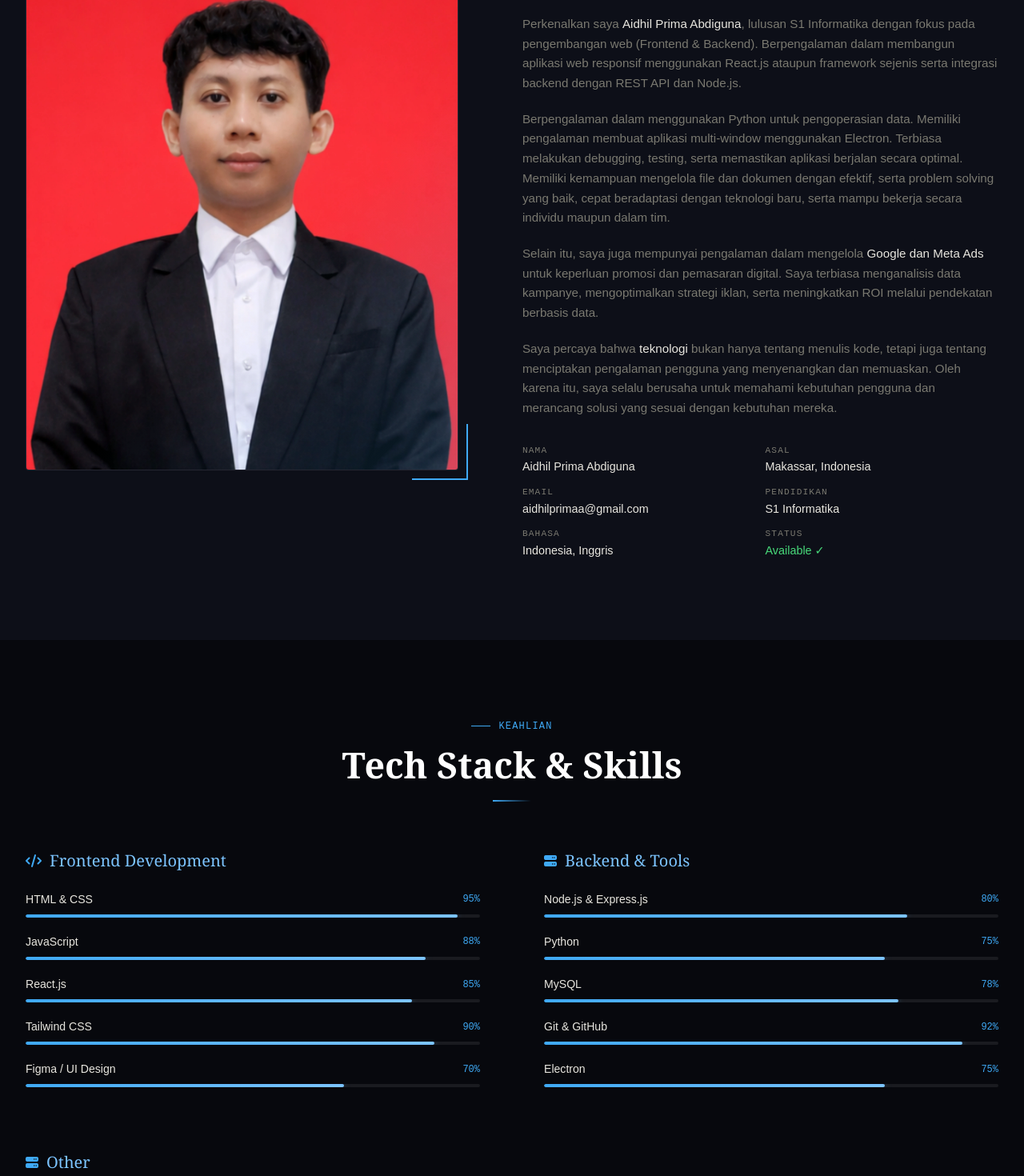
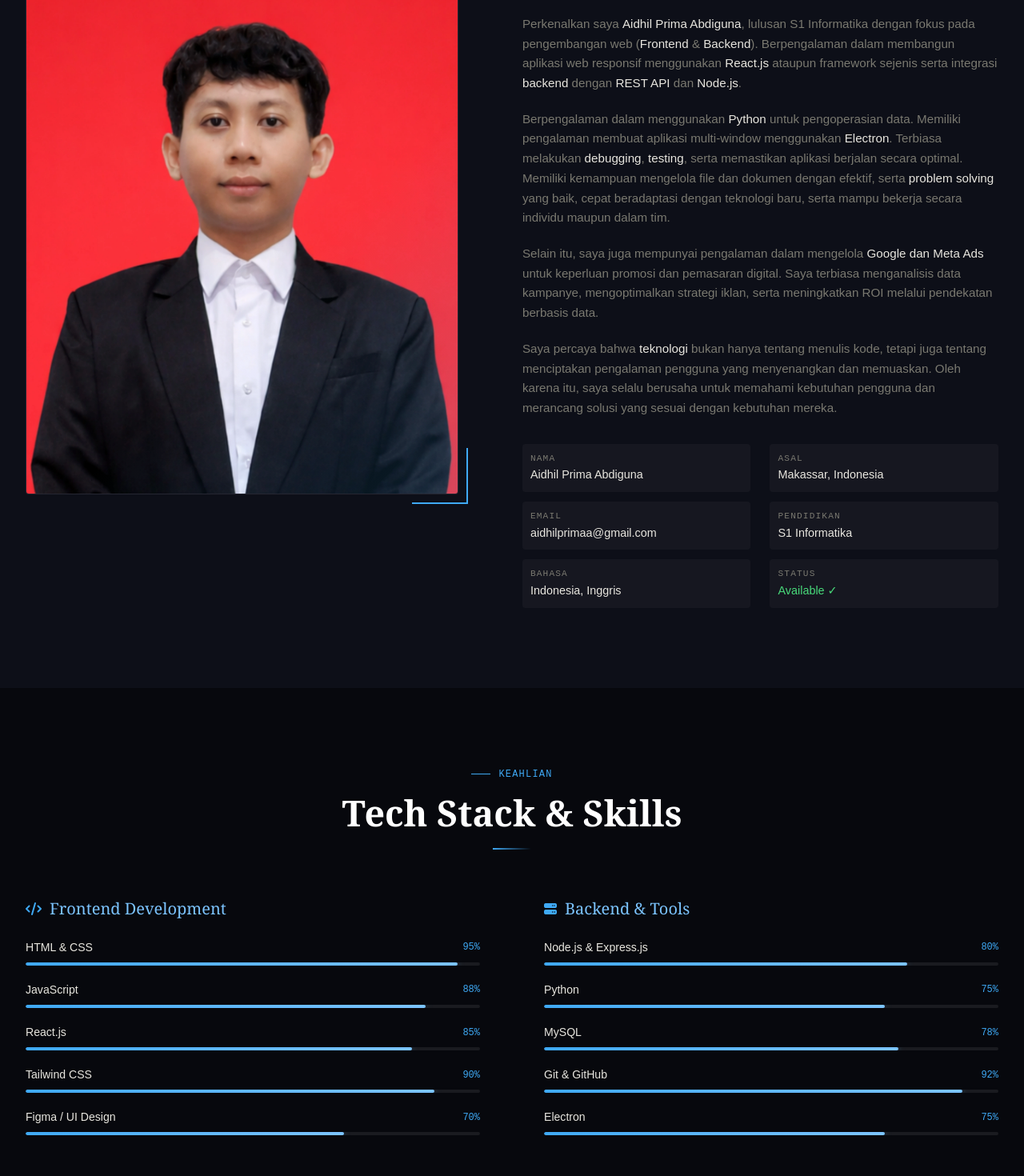
Before and after one commit to Qidil/portofolio-aidhil-pa-react, a React (Vite) app: page / in a window 1280 px wide. Shown: the part 1100-2570 px from the top of the page at 80% size. Built offline with nearby package versions, Linux system fonts and the light colour scheme.

Commit message:
revisi tampilan mobile + perubahan beberapa logo + highlight hook di about

```diff
--- a/src/components/About.jsx
+++ b/src/components/About.jsx
@@ -39,9 +39,9 @@ export default function About() {
               <p key={idx} className="text-[0.95rem] text-brand-muted leading-relaxed mb-5" dangerouslySetInnerHTML={{ __html: para }} />
             ))}
 
-            <div className="grid grid-cols-2 gap-3 mt-8">
+            <div className="grid grid-cols-1 md:grid-cols-2 gap-x-6 gap-y-3 mt-8">
               {about.infoGrid.map((info, idx) => (
-                <div key={idx} className="flex flex-col gap-0.5">
+                <div key={idx} className="flex flex-col gap-0.5 p-2.5 rounded-sm bg-brand-card">
                   <p className="font-mono text-[0.7rem] text-brand-muted tracking-widest uppercase">{info.label}</p>
                   <p className="text-[0.9rem] text-brand-text font-medium" style={info.value === 'Available ✓' ? { color: '#48d97a' } : {}}>{info.value}</p>
                 </div>
--- a/src/components/Certificates.jsx
+++ b/src/components/Certificates.jsx
@@ -42,7 +42,7 @@ export default function Certificates() {
                     background: 'var(--color-brand-gold-glow)',
                     border: '1px solid rgba(63,169,245,.25)',
                   }}>
-                    <i className="fas fa-database"></i>
+                    <i className={cert.icon}></i>
                   </div>
                   <p className="font-serif text-lg font-semibold text-white mb-2.5">{cert.title}</p>
                   <p className="text-[0.86rem] text-brand-muted leading-relaxed">{cert.issuer} — {cert.date}</p>
--- a/src/data/portfolio.js
+++ b/src/data/portfolio.js
@@ -15,8 +15,8 @@ export const personalInfo = {
 
 export const about = {
   paragraphs: [
-    'Perkenalkan saya <span class="highlight">Aidhil Prima Abdiguna</span>, lulusan S1 Informatika dengan fokus pada pengembangan web (Frontend & Backend). Berpengalaman dalam membangun aplikasi web responsif menggunakan React.js ataupun framework sejenis serta integrasi backend dengan REST API dan Node.js.',
-    'Berpengalaman dalam menggunakan Python untuk pengoperasian data. Memiliki pengalaman membuat aplikasi multi-window menggunakan Electron. Terbiasa melakukan debugging, testing, serta memastikan aplikasi berjalan secara optimal. Memiliki kemampuan mengelola file dan dokumen dengan efektif, serta problem solving yang baik, cepat beradaptasi dengan teknologi baru, serta mampu bekerja secara individu maupun dalam tim.',
+    'Perkenalkan saya <span class="highlight">Aidhil Prima Abdiguna</span>, lulusan S1 Informatika dengan fokus pada pengembangan web (<span class="highlight">Frontend</span> & <span class="highlight">Backend</span>). Berpengalaman dalam membangun aplikasi web responsif menggunakan <span class="highlight">React.js</span> ataupun framework sejenis serta integrasi <span class="highlight">backend</span> dengan <span class="highlight">REST API</span> dan <span class="highlight">Node.js</span>.',
+    'Berpengalaman dalam menggunakan <span class="highlight">Python</span> untuk pengoperasian data. Memiliki pengalaman membuat aplikasi multi-window menggunakan <span class="highlight">Electron</span>. Terbiasa melakukan <span class="highlight">debugging</span>, <span class="highlight">testing</span>, serta memastikan aplikasi berjalan secara optimal. Memiliki kemampuan mengelola file dan dokumen dengan efektif, serta <span class="highlight">problem solving</span> yang baik, cepat beradaptasi dengan teknologi baru, serta mampu bekerja secara individu maupun dalam tim.',
     'Selain itu, saya juga mempunyai pengalaman dalam mengelola <span class="highlight">Google dan Meta Ads</span> untuk keperluan promosi dan pemasaran digital. Saya terbiasa menganalisis data kampanye, mengoptimalkan strategi iklan, serta meningkatkan ROI melalui pendekatan berbasis data.',
     'Saya percaya bahwa <span class="highlight">teknologi</span> bukan hanya tentang menulis kode, tetapi juga tentang menciptakan pengalaman pengguna yang menyenangkan dan memuaskan. Oleh karena itu, saya selalu berusaha untuk memahami kebutuhan pengguna dan merancang solusi yang sesuai dengan kebutuhan mereka.',
   ],
@@ -55,7 +55,7 @@ export const skills = [
   },
   {
     category: 'Other',
-    icon: 'fa-server',
+    icon: 'fa-toolbox',
     items: [
       { name: 'Google & Meta Ads', percentage: 75 },
       { name: 'Office tools (Word, Excel, PowerPoint)', percentage: 72 },
@@ -140,6 +140,7 @@ export const projects = [
 export const certificates = [
   {
     title: 'Database Programming with SQL',
+    icon: 'fas fa-database',
     issuer: 'Oracle Academy',
     date: 'Oktober 2023',
     description: 'Menguasai Dasar-Dasar SQL, membangun dan mengelola database, menulis query SQL untuk mengambil dan menganalisis data, serta mengimplementasikan praktik terbaik dalam pengelolaan database relasional.',
@@ -153,6 +154,7 @@ export const certificates = [
   },
   {
     title: 'Database Design',
+    icon: 'fas fa-database',
     issuer: 'Oracle Academy',
     date: 'Oktober 2023',
     description: 'Perancangan database relasional dengan entity relationship diagram, normalisasi database, dan implementasi skema database yang efisien.',
@@ -166,6 +168,7 @@ export const certificates = [
   },
   {
     title: 'Pelatihan Junior Web Developer',
+    icon: 'fas fa-laptop-code',
     issuer: 'BNSP dan VSGA Digitalent Scholarship',
     date: 'Juni 2024',
     description: 'Pelatihan dan sertifikasi Junior Web Developer sesuai SKKNI.',
@@ -178,6 +181,7 @@ export const certificates = [
   },
   {
     title: 'Sertifikasi Web Developer',
+    icon: 'fas fa-laptop-code',
     issuer: 'BNSP dan VSGA Digitalent Scholarship',
     date: 'Juni 2024',
     description: 'Sertifikasi kompetensi Web Developer bersertifikat BNSP.',
@@ -190,6 +194,7 @@ export const certificates = [
   },
   {
     title: 'Certificate of Skill Specialization, Frontend - HTML',
+    icon: 'fab fa-html5',
     issuer: 'MySKill.id',
     date: 'April 2026',
     description: 'Spesialisasi Frontend HTML.',
@@ -202,6 +207,7 @@ export const certificates = [
   },
   {
     title: 'Certificate of Skill Specialization, Frontend - CSS',
+    icon: 'fab fa-css3-alt',
     issuer: 'MySKill.id',
     date: 'April 2026',
     description: 'Spesialisasi Frontend CSS.',
@@ -214,6 +220,7 @@ export const certificates = [
   },
   {
     title: 'Certificate of Skill Specialization, Frontend - JavaScript',
+    icon: 'fab fa-js',
     issuer: 'MySKill.id',
     date: 'Juni 2026',
     description: 'Spesialisasi Frontend JavaScript.',
@@ -226,6 +233,7 @@ export const certificates = [
   },
   {
     title: 'Certificate of Skill Specialization, Frontend - React',
+    icon: 'fab fa-react',
     issuer: 'MySKill.id',
     date: 'Juli 2026',
     description: 'Spesialisasi Frontend React.',
@@ -238,6 +246,7 @@ export const certificates = [
   },
   {
     title: 'Certificate of Skill Specialization, Website Development Fundamental',
+    icon: 'fas fa-globe',
     issuer: 'MySKill.id',
     date: 'Mei 2026',
     description: 'Fundamental pengembangan website.',
@@ -250,6 +259,7 @@ export const certificates = [
   },
   {
     title: 'Sertifikat Kelas UI/UX Design Fundamentals',
+    icon: 'fas fa-pencil-ruler',
     issuer: 'SkillPedia.id',
     date: 'Juli 2026',
     description: 'Fundamental UI/UX Design.',
@@ -262,6 +272,7 @@ export const certificates = [
   },
   {
     title: 'Pelatihan dan Sertifikasi Kelas Iklan Online Google Ads',
+    icon: 'fas fa-bullhorn',
     issuer: 'SkillPedia.id',
     date: 'Mei 2026',
     description: 'Pelatihan Google Ads.',
@@ -274,6 +285,7 @@ export const certificates = [
   },
   {
     title: 'Pelatihan dan Sertifikasi Kelas Search Engine Optimization (SEO)',
+    icon: 'fas fa-chart-line',
     issuer: 'SkillPedia.id',
     date: 'Mei 2026',
     description: 'Pelatihan SEO.',
@@ -300,7 +312,7 @@ export const education = [
   {
     title: 'Ikatan Mahasiswa Muhammadiyah Fakultas Teknik (IMM-FT)',
     organization: 'Universitas Muhammadiyah Makassar — Departemen Media & Komunikasi, Periode 2022–2023',
-    icon: 'fa-bullhorn',
+    icon: 'fa-newspaper',
     details: [
       'Mengelola Informasi Organisasi – Pusat informasi internal dan eksternal',
       'Merancang Materi Publikasi – Mendesain dan menyusun konten publikasi',
@@ -310,7 +322,7 @@ export const education = [
   {
     title: 'PMR PMI Unit 213 SMAN 14 Makassar (PMR)',
     organization: 'Sekretaris Umum, Periode 2019',
-    icon: 'fa-bullhorn',
+    icon: 'fa-clipboard',
     details: [
       'Mengelola administrasi organisasi, termasuk penyusunan surat-menyurat dan notulen rapat',
       'Mengoordinasikan jadwal kegiatan dan memastikan kelancaran komunikasi',
@@ -320,7 +332,7 @@ export const education = [
   {
     title: 'PMR PMI Unit 213 SMAN 14 Makassar (PMR)',
     organization: 'Penanggungjawab Organisasi, Periode 2022-2023',
-    icon: 'fa-bullhorn',
+    icon: 'fa-user-tie',
     details: [
       'Mengoordinasikan pelaksanaan program kerja organisasi',
       'Memimpin koordinasi dengan pengurus dan anggota',
--- a/src/index.css
+++ b/src/index.css
@@ -113,7 +113,7 @@
 
 @layer components {
   .container-custom {
-    @apply w-full max-w-7xl mx-auto px-4 md:px-8;
+    @apply w-full max-w-7xl mx-auto px-6 md:px-8;
   }
 
   .btn-primary {
```
Also changed, not shown: src/components/Hero.jsx (+1 -1 lines).
